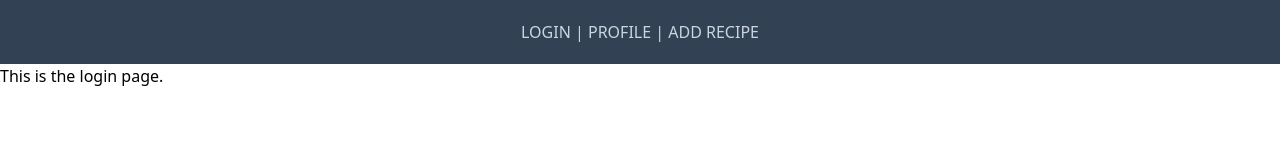
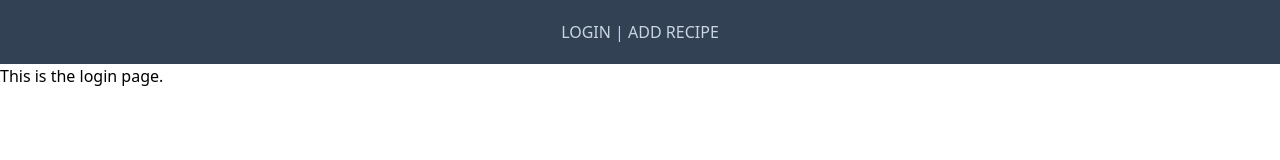
Before and after one commit to lwerner27/recipe-db, a React (Create React App) app: page /login in a window 1280 px wide. Shown: the top 160 px of the page. Built offline with nearby package versions, Linux system fonts and the light colour scheme.

Commit message:
Removed components that are not needed.

```diff
--- a/src/App.js
+++ b/src/App.js
@@ -1,20 +1,17 @@
 import { Link, Routes, Route } from "react-router-dom";
 import AddRecipe from "./Pages/AddRecipe";
 import Login from "./Pages/Login";
-import Profile from "./Pages/Profile";
 
 export default function App() {
     return (
         <div className='=justify-center'>
             <nav className='py-5 text-center bg-slate-700 text-slate-300'>
                 <Link to='login'>LOGIN</Link> |{" "}
-                <Link to='profile'>PROFILE</Link> |{" "}
                 <Link to='add-recipe'>ADD RECIPE</Link>
             </nav>
 
             <Routes>
                 <Route path='login' element={<Login />} />
-                <Route path='profile' element={<Profile />} />
                 <Route path='add-recipe' element={<AddRecipe />} />
                 <Route path='default' element={<Login />} />
             </Routes>
--- a/src/Pages/Profile.js
+++ /dev/null
@@ -1,5 +0,0 @@
-const Profile = () => {
-    return <h1>This is the profile page.</h1>;
-};
-
-export default Profile;
```
